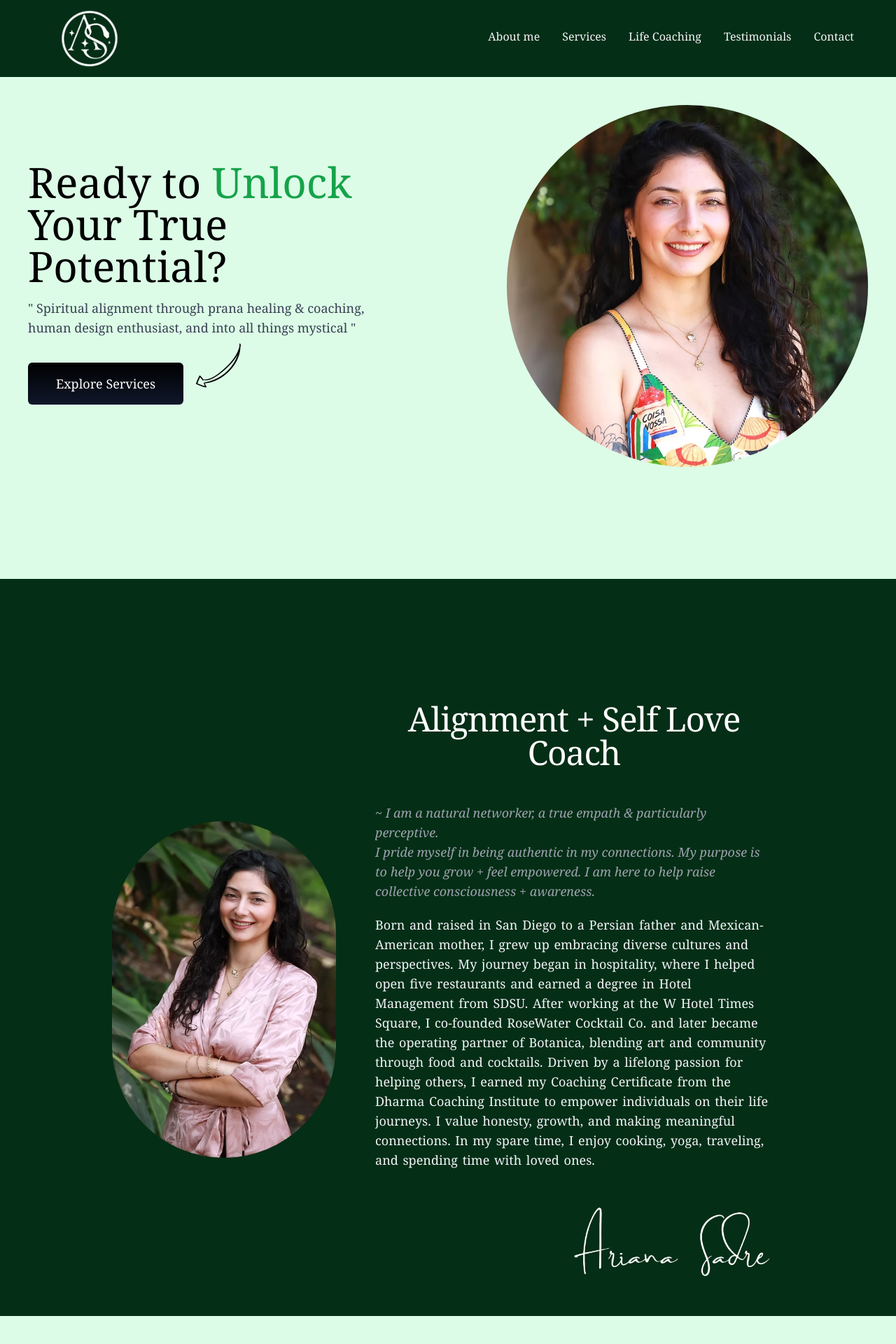
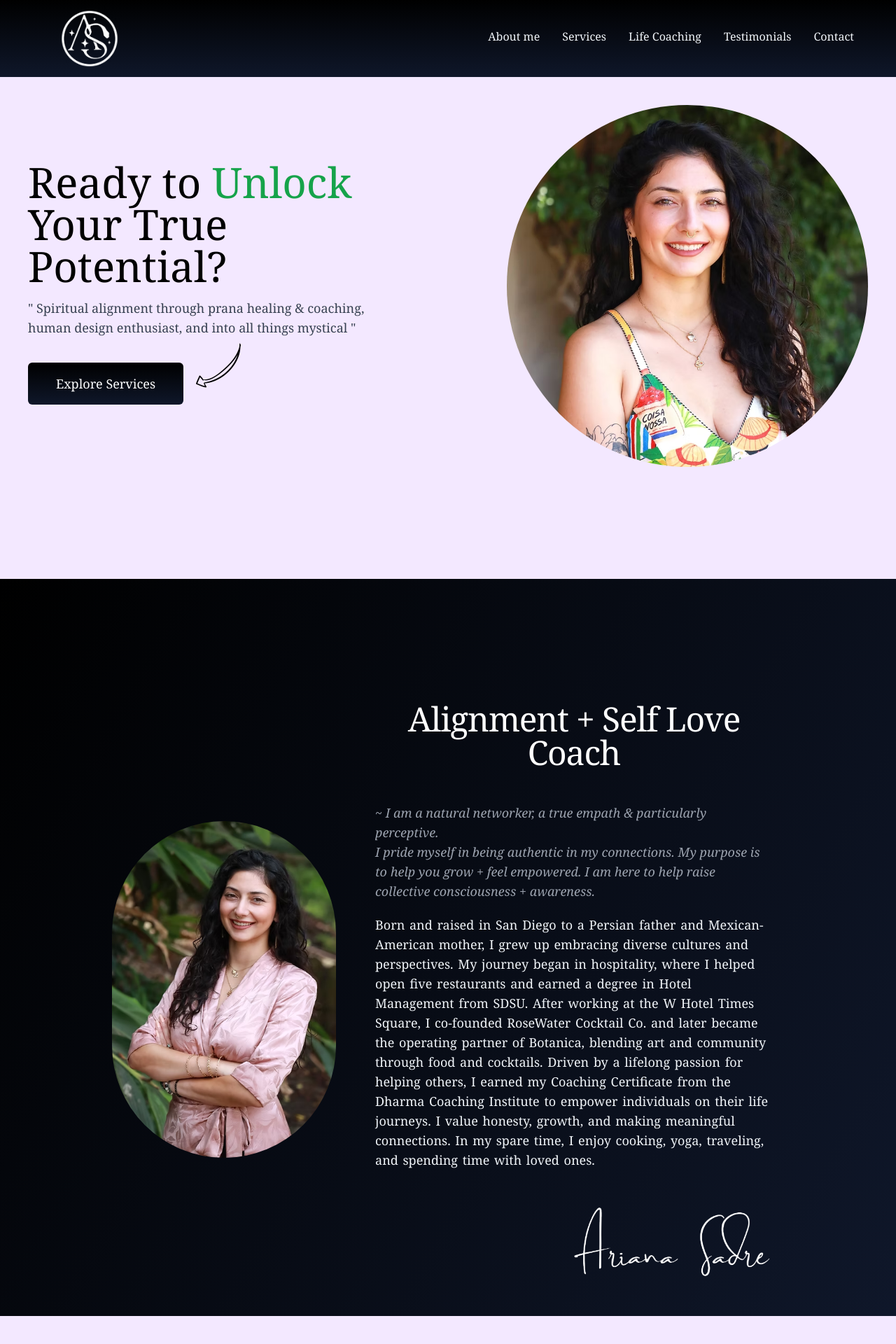
Before and after one commit to warriorBunny013/ArianaHeals, a Next.js app: page / in a window 1280 px wide. Shown: the top 1920 px of the page at 70% size. Built offline with nearby package versions, Linux system fonts and the light colour scheme.

Commit message:
changed ui

```diff
--- a/src/app/page.tsx
+++ b/src/app/page.tsx
@@ -103,7 +103,7 @@ import {Services} from "@/components/ui/services";
 // ];
 export default function Home() {
   return (
-    <div className="overflow-x-hidden bg-green-100">
+    <div className="overflow-x-hidden bg-purple-100">
       {/* HOME PAGE */}
       <div className="overflow-x-hidden font-serif"
       >
@@ -111,10 +111,10 @@ export default function Home() {
 
         <div
 
-          className="flex justify-center lg:justify-between bgr-[#3d4435] bg-green-950 "
-          // style={{
-          //   background: "linear-gradient(270deg, #3d4435, var(--slate-300))",
-          // }}
+          className="flex justify-center lg:justify-between bgr-[#3d4435] "
+          style={{
+            background: "linear-gradient(180deg, var(--black), var(--slate-900))",
+          }}
 
         >
           <div className="lg:ml-20 flex justify-center">
@@ -281,7 +281,11 @@ export default function Home() {
   </h1>
   <div className="flex flex-wrap gap-10 pb-20 px-8 sm:px-20 lg:px-60">
     {/* Testimonial 1 */}
-    <div className="border rounded-md shadow-lg bg-green-950 text-md font-serif p-8 sm:p-10">
+    <div className="border rounded-md shadow-lg bg-green-950 text-md font-serif p-8 sm:p-10"
+     style={{
+      background: "linear-gradient(180deg, var(--black), var(--slate-900))",
+    }}
+    >
       <div className="flex items-center mb-2">
         <span className="text-yellow-400 text-xl">★★★★★</span>
       </div>
@@ -293,7 +297,11 @@ export default function Home() {
       </div>
     </div>
     {/* Testimonial 2 */}
-    <div className="border rounded-md shadow-lg bg-green-950 text-md font-serif p-8 sm:p-10">
+    <div className="border rounded-md shadow-lg bg-green-950 text-md font-serif p-8 sm:p-10"
+     style={{
+      background: "linear-gradient(180deg, var(--black), var(--slate-900))",
+    }}
+    >
       <div className="flex items-center mb-2">
         <span className="text-yellow-400 text-xl">★★★★★</span>
       </div>
@@ -313,10 +321,10 @@ export default function Home() {
 
       <footer
       className="pt-10 bg-green-950"
-      //  style={{
-      //   background:
-      //     "linear-gradient(180deg, var(--black), var(--slate-900) ",
-      // }}
+       style={{
+        background:
+          "linear-gradient(180deg, var(--black), var(--slate-900) ",
+      }}
       >
           <div className='w-full  mx-auto max-w-screen-xl p-4 md:flex gap-3 md:items-center md:justify-between'>
             <div className='max-w-1/2 mb-10 text-sm text-gray-300'>
--- a/src/components/ui/about.tsx
+++ b/src/components/ui/about.tsx
@@ -7,10 +7,10 @@ const About: React.FC = () => {
 
   return (
     <div className="pt-40  bg-green-950 pb-10 mt-40 overflow-x-hidden pl-5 pr-5 lg:px-40 justify-center font-serif"
-    // style={{
-    //     background:
-    //       "linear-gradient(120deg, var(--black), var(--slate-900) ",
-    //   }}
+    style={{
+        background:
+          "linear-gradient(120deg, var(--black), var(--slate-900) ",
+      }}
     >
       <motion.div
         initial={{ opacity: 0, y: 100 }}
```
